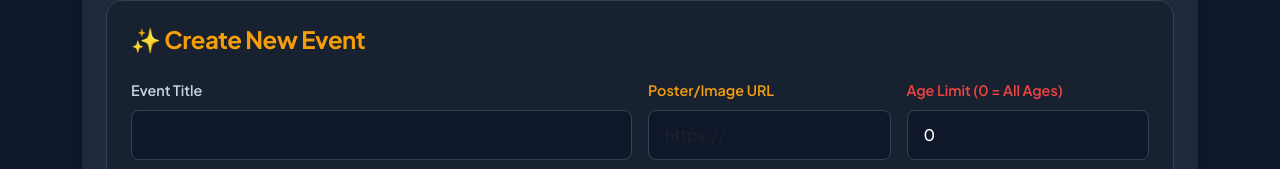
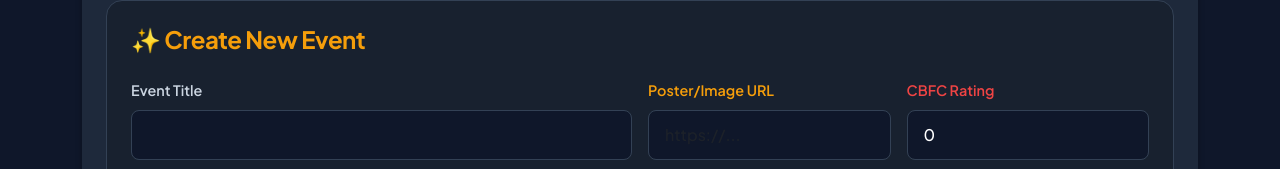
Before and after one commit to MoharXD/ticketing-system---project, a website: page public/admin.html in a window 1280 px wide. Shown: the part 604-773 px from the top of the page. Drawn offline with nearby package versions, Linux system fonts and the light colour scheme; no server answers.

Commit message:
Update admin.html

```diff
--- a/public/admin.html
+++ b/public/admin.html
@@ -98,7 +98,7 @@
                             <input type="text" id="event-image" class="form-control" placeholder="https://..." required>
                         </div>
                         <div class="col-md-3">
-                            <label class="form-label text-danger">Age Limit (0 = All Ages)</label>
+                            <label class="form-label text-danger">CBFC Rating</label>
                             <input type="number" id="event-age" class="form-control" value="0" min="0" required>
                         </div>
 
```
